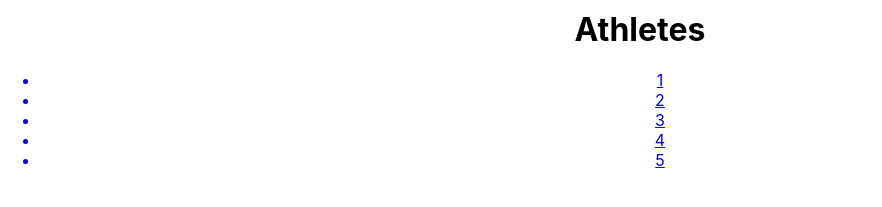
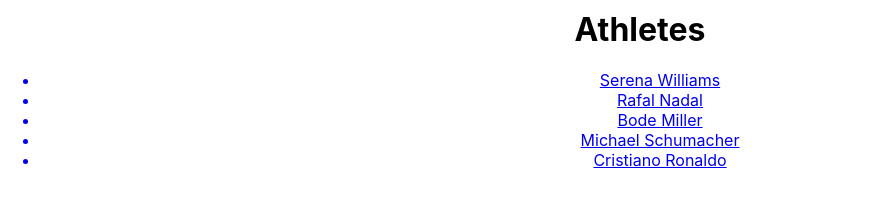
Before and after one commit to rcrozmajzl/phase-2-project, a React (Create React App) app: page /category/1 in a window 1280 px wide. Shown: the part 559-766 px from the top of the page, without its empty margins (0-882 px from the left). Built offline with nearby package versions, Linux system fonts and the light colour scheme; data requests are answered from the project's data file.

Commit message:
changed categories.js and category.js

```diff
--- a/src/Components/Category.js
+++ b/src/Components/Category.js
@@ -13,8 +13,9 @@ function Category() {
         return <h2>Category not found!</h2>;
     }
 
-    const {type, authorIds} = category;
-    const authorLinks = authorIds.map((id) => <Link key={id} to={`/author/${id}`}> <li>{id}</li> </Link>)
+    const {type, authors} = category;
+
+    const authorLinks = authors.map((author) => <Link key={author.authorId} to={`/author/${author.authorId}`}> <li>{author.authorName}</li> </Link>)
 
     return (
         <div>
--- a/src/categories.js
+++ b/src/categories.js
@@ -1,33 +1,104 @@
 export const categories = [
+    // {
+    //     "id": 1,
+    //     "type": "Athletes",
+    //     "authors": ["Serena Williams", "Rafal Nadal", "Bode Miller", "Michael Schumacher", "Cristiano Ronaldo" ],
+    //     "authorIds": [1, 2, 3, 4, 5]
+    // },
     {
         "id": 1,
         "type": "Athletes",
-        "authors": ["Serena Williams", "Rafal Nadal", "Bode Miller", "Michael Schumacher", "Cristiano Ronaldo" ],
-        "authorIds": [1, 2, 3, 4, 5]
+        "authors": [
+            {"authorName": "Serena Williams",
+            "authorId": 1},
+            {"authorName": "Rafal Nadal",
+            "authorId": 2},
+            {"authorName": "Bode Miller",
+            "authorId": 3},
+            {"authorName": "Michael Schumacher",
+            "authorId": 4},
+            {"authorName": "Cristiano Ronaldo",
+            "authorId": 5}
+        ]
     },
     {
         "id": 2,
         "type": "Philosophers and Religious Figures",
-        "authors": ["Aristotle", "David Hume", "John Stuart Mill", "Jean-Paul Sartre", "Socrates"]
+        "authors": [
+            {"authorName": "Aristotle",
+            "authorId": 6},
+            {"authorName": "David Hume",
+            "authorId": 7},
+            {"authorName": "John Stuart Mill",
+            "authorId": 8},
+            {"authorName": "Jean-Paul Sartre",
+            "authorId": 9},
+            {"authorName": "Socrates",
+            "authorId": 10}
+        ]
     },
     {
         "id": 3,
         "type": "Tech Icons and Inventors",
-        "authors": ["Steve Jobs", "Elon Musk", "Thomas A Edison", "Anne Wojcicki", "Grace Hopper"]
+        "authors": [
+            {"authorName": "Steve Jobs",
+            "authorId": 11},
+            {"authorName": "Elon Musk",
+            "authorId": 12},
+            {"authorName": "Thomas A Edison",
+            "authorId": 13},
+            {"authorName": "Anne Wojcicki",
+            "authorId": 14},
+            {"authorName": "Grace Hopper",
+            "authorId": 15}
+        ]
     },
     {
         "id": 4,
         "type": "Political Figures",
-        "authors": ["Abraham Lincoln", "Eleanor Roosevelt", "Condoleeza Rice", "Nelson Mandela", "Golda Meir"]
+        "authors": [
+            {"authorName": "Abraham Lincoln",
+            "authorId": 16},
+            {"authorName": "Eleanor Roosevelt",
+            "authorId": 17},
+            {"authorName": "Condoleeza Rice",
+            "authorId": 18},
+            {"authorName": "Nelson Mandela",
+            "authorId": 19},
+            {"authorName": "Golda Meir",
+            "authorId": 20}
+        ]
     },
     {
         "id": 5,
         "type": "Artists, Authors, and Entertainers",
-        "authors": ["John Lennon", "Beyonce", "Frank Zappa", "Carole King", "Stevie Ray Vaughan"]
+        "authors": [
+            {"authorName": "John Lennon",
+            "authorId": 21},
+            {"authorName": "Beyonce",
+            "authorId": 22},
+            {"authorName": "Frank Zappa",
+            "authorId": 23},
+            {"authorName": "Carole King",
+            "authorId": 24},
+            {"authorName": "Stevie Ray Vaughan",
+            "authorId": 25}
+        ]
     },
     {
         "id": 6,
         "type": "Financial Gurus",
-        "authors": ["Milton Friedman", "Dave Ramsey", "Donald Trump", "Robert T. Kiyosaki", "Warren Buffet"]
+        "authors": [
+            {"authorName": "Milton Friedman",
+            "authorId": 26},
+            {"authorName": "Dave Ramsey",
+            "authorId": 27},
+            {"authorName": "Donald Trump",
+            "authorId": 28},
+            {"authorName": "Robert T. Kiyosaki",
+            "authorId": 29},
+            {"authorName": "Warren Buffet",
+            "authorId": 30}
+        ]
     }
 ]
```
